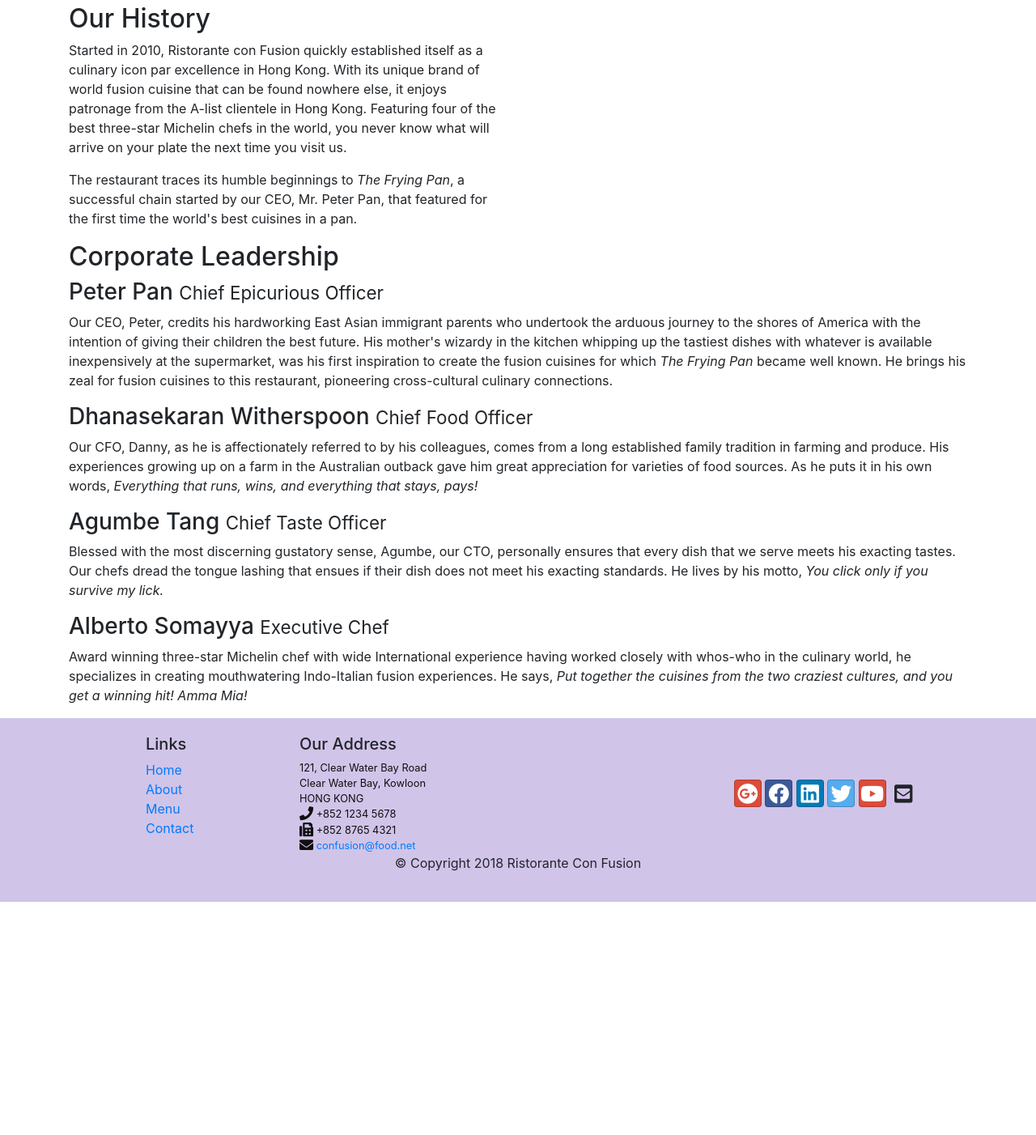
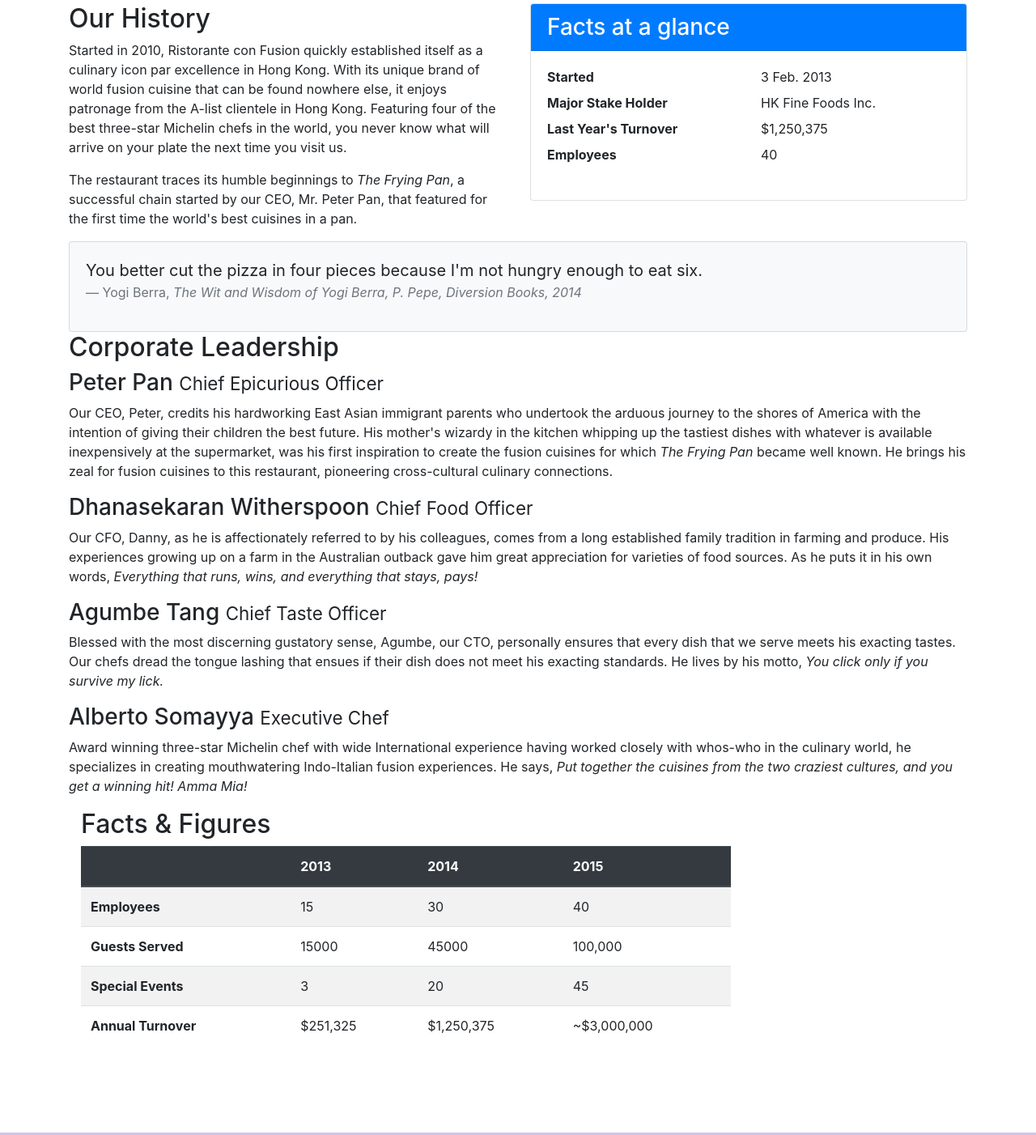
Before and after one commit to arjunSussol/RestaurantTemplateBootstrap, a website: page aboutus.html in a window 1280 px wide. Shown: the part 461-1863 px from the top of the page at 81% size. Before the commit the page ends 1575 px from the top, so only its background shows below. Drawn offline with nearby package versions, Linux system fonts and the light colour scheme.

Commit message:
Added Bootstrap Table and Card

```diff
--- a/aboutus.html
+++ b/aboutus.html
@@ -70,6 +70,33 @@
                 <p>The restaurant traces its humble beginnings to <em>The Frying Pan</em>, a successful chain started by our CEO, Mr. Peter Pan, that featured for the first time the world's best cuisines in a pan.</p>
             </div>
             <div class="col-12 col-sm">
+                <div class="card">
+                    <h3 class="card-header bg-primary text-white">Facts at a glance</h3>
+                    <div class="card-body">
+                        <dl class="row">
+                            <dt class="col-6">Started</dt>
+                            <dd class="col-6">3 Feb. 2013</dd>
+                            <dt class="col-6">Major Stake Holder</dt>
+                            <dd class="col-6">HK Fine Foods Inc.</dd>
+                            <dt class="col-6">Last Year's Turnover</dt>
+                            <dd class="col-6">$1,250,375</dd>
+                            <dt class="col-6">Employees</dt>
+                            <dd class="col-6">40</dd>
+                        </dl>
+                    </div>
+                </div>
+            </div>
+            <div class="col-12">
+                <div class="card card-body bg-light">
+                    <blockquote class="blockquote">
+                        <p class="mb-0">You better cut the pizza in four pieces because
+                            I'm not hungry enough to eat six.</p>
+                        <footer class="blockquote-footer">Yogi Berra,
+                            <cite title="Source Title">The Wit and Wisdom of Yogi Berra,
+                            P. Pepe, Diversion Books, 2014</cite>
+                        </footer>
+                    </blockquote>
+                </div>
             </div>
         </div>
 
@@ -85,6 +112,53 @@
                 <p class="d-none d-sm-block">Blessed with the most discerning gustatory sense, Agumbe, our CTO, personally ensures that every dish that we serve meets his exacting tastes. Our chefs dread the tongue lashing that ensues if their dish does not meet his exacting standards. He lives by his motto, <em>You click only if you survive my lick.</em></p>
                 <h3>Alberto Somayya <small>Executive Chef</small></h3>
                 <p class="d-none d-sm-block">Award winning three-star Michelin chef with wide International experience having worked closely with whos-who in the culinary world, he specializes in creating mouthwatering Indo-Italian fusion experiences. He says, <em>Put together the cuisines from the two craziest cultures, and you get a winning hit! Amma Mia!</em></p>
+            </div>
+       </div>
+
+       <div class="row row-content">
+            <div class="col-12 col-sm-9">
+                <h2>Facts & Figures</h2>
+                <div class="table-responsive">
+                    <table class="table table-striped">
+                        <thead class="thead-dark">
+                            <tr>
+                                <th>&nbsp;</th>
+                                <th>2013</th>
+                                <th>2014</th>
+                                <th>2015</th>
+                            </tr>
+                        </thead>
+                        <tbody>
+                            <tr>
+                                <th>Employees</th>
+                                <td>15</td>
+                                <td>30</td>
+                                <td>40</td>
+                            </tr>
+                            <tr>
+                                <th>Guests Served</th>
+                                <td>15000</td>
+                                <td>45000</td>
+                                <td>100,000</td>
+                            </tr>
+                            <tr>
+                                <th>Special Events</th>
+                                <td>3</td>
+                                <td>20</td>
+                                <td>45</td>
+                            </tr>
+                            <tr>
+                                <th>Annual Turnover</th>
+                                <td>$251,325</td>
+                                <td>$1,250,375</td>
+                                <td>~$3,000,000</td>
+                            </tr>
+                        </tbody>
+                    </table>
+                </div>
+            </div>
+            <div class="col-12 col-sm-3">
+
             </div>
        </div>
 
```
